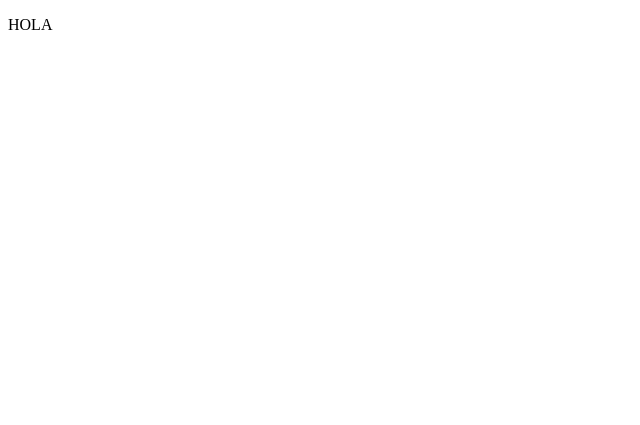
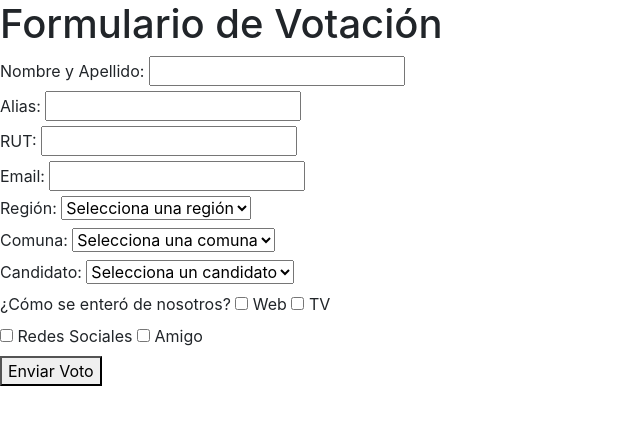
Before and after one commit to CBastian-gt/SistemaVotacion, a PHP site: page / in a window 1280 px wide. Before the commit the part shown is almost empty. Shown: the top 425 px of the page, without its empty margins (0-640 px from the left). Run offline with PHP 8.4, Linux system fonts and the light colour scheme; data that the repository does not hold is empty; a stand-in replaces the project's code that opens the database connection.

Commit message:
Update index.php

```diff
--- a/index.php
+++ b/index.php
@@ -1,14 +1,126 @@
-<!DOCTYPE html>
+<?php
+
+require_once 'conex.php';
+
+?>
+
+<!doctype html>
 <html lang="en">
-<head>
-    <meta charset="UTF-8">
-    <meta http-equiv="X-UA-Compatible" content="IE=edge">
-    <meta name="viewport" content="width=device-width, initial-scale=1.0">
-    <title>Document</title>
+  <head>
+    <title>Formulario de Votación</title>
+    <style>
+        label {
+        display: block;
+        margin-bottom: 10px;
+        }
+    </style>
+
+    <!-- Required meta tags -->
+    <meta charset="utf-8">
+    <meta name="viewport" content="width=device-width, initial-scale=1, shrink-to-fit=no">
+
+    <!-- Bootstrap CSS -->
+    <link rel="stylesheet" href="Form.css">
+    <link rel="stylesheet" href="https://stackpath.bootstrapcdn.com/bootstrap/4.3.1/css/bootstrap.min.css" integrity="sha384-ggOyR0iXCbMQv3Xipma34MD+dH/1fQ784/j6cY/iJTQUOhcWr7x9JvoRxT2MZw1T" crossorigin="anonymous">
+
+    <script src="https://code.jquery.com/jquery-3.3.1.slim.min.js" integrity="sha384-q8i/X+965DzO0rT7abK41JStQIAqVgRVzpbzo5smXKp4YfRvH+8abtTE1Pi6jizo" crossorigin="anonymous"></script>
+    <script src="https://cdnjs.cloudflare.com/ajax/libs/popper.js/1.14.7/umd/popper.min.js" integrity="sha384-UO2eT0CpHqdSJQ6hJty5KVphtPhzWj9WO1clHTMGa3JDZwrnQq4sF86dIHNDz0W1" crossorigin="anonymous"></script>
+    <script src="https://stackpath.bootstrapcdn.com/bootstrap/4.3.1/js/bootstrap.min.js" integrity="sha384-JjSmVgyd0p3pXB1rRibZUAYoIIy6OrQ6VrjIEaFf/nJGzIxFDsf4x0xIM+B07jRM" crossorigin="anonymous"></script>
+
 </head>
-<body>
+  <body>
 
-<P>HOLA</P>
+  <div id="formContainer">
+    <h1>Formulario de Votación</h1>
+    <form id="votingForm" action="process.php" method="POST">
 
-</body>
+      <label for="nombre">Nombre y Apellido:</label>
+      <input type="text" id="nombre" name="nombre" required><br>
+
+      <label for="alias">Alias:</label>
+      <input type="text" id="alias" name="alias" required><br>
+
+      <label for="rut">RUT:</label>
+      <input type="text" id="rut" name="rut" required><br>
+
+      <label for="email">Email:</label>
+      <input type="email" id="email" name="email" required><br>
+
+
+      <?php
+
+      // Obtener las opciones de las regiones desde la base de datos
+      //$sql_regiones = "SELECT id_region, nombre_region FROM regiones";
+      //$result_regiones = $conn->query($sql_regiones);
+      ?>
+      <label for="region">Región:</label>
+      <select id="region" name="region" required>
+        <option value="">Selecciona una región</option>
+        <?php
+        if ($result_regiones->num_rows > 0) {
+          while ($row = $result_regiones->fetch_assoc()) {
+            echo "<option value='" . $row['id_region'] . "'>" . $row['nombre_region'] . "</option>";
+          }
+        }
+        ?>
+      </select><br>
+
+
+
+      <?php
+      // Obtener las opciones de las comunas desde la base de datos
+      //$sql_comunas = "SELECT id_comuna, nombre_comuna FROM comunas";
+      //$result_comunas = $conn->query($sql_comunas);
+      ?>
+      <label for="comuna">Comuna:</label>
+      <select id="comuna" name="comuna" required>
+        <option value="">Selecciona una comuna</option>
+        <?php
+        if ($result_comunas->num_rows > 0) {
+          while ($row = $result_comunas->fetch_assoc()) {
+            echo "<option value='" . $row['id_comuna'] . "'>" . $row['nombre_comuna'] . "</option>";
+          }
+        }
+        ?>
+      </select><br>
+
+    <?php
+    // Obtener las opciones de los candidatos desde la base de datos
+    //$sql_candidatos = "SELECT id_candidato, nombre_candidato FROM candidatos";
+    //$result_candidatos = $conn->query($sql_candidatos);
+    ?>
+
+      <label for="candidato">Candidato:</label>
+      <select id="candidato" name="candidato" required>
+        <option value="">Selecciona un candidato</option>
+        <?php
+            if ($result_candidatos->num_rows > 0) {
+                while ($row = $result_candidatos->fetch_assoc()) {
+                echo "<option value='" . $row['id_candidato'] . "'>" . $row['nombre_candidato'] . "</option>";
+                }
+            }
+        ?>
+      </select><br>
+
+      <label>¿Cómo se enteró de nosotros?</label>
+      <input type="checkbox" id="web" name="como_se_entero[]" value="web">
+      <label for="web">Web</label>
+
+      <input type="checkbox" id="tv" name="como_se_entero[]" value="tv">
+      <label for="tv">TV</label>
+
+      <br> <!-- Añade un salto de línea -->
+
+      <input type="checkbox" id="redes_sociales" name="como_se_entero[]" value="redes_sociales">
+      <label for="redes_sociales">Redes Sociales</label>
+
+      <input type="checkbox" id="amigo" name="como_se_entero[]" value="amigo">
+      <label for="amigo">Amigo</label><br>
+
+      <button type="submit">Enviar Voto</button>
+    </form>
+  </div>
+
+  </body>
+
 </html>
```
